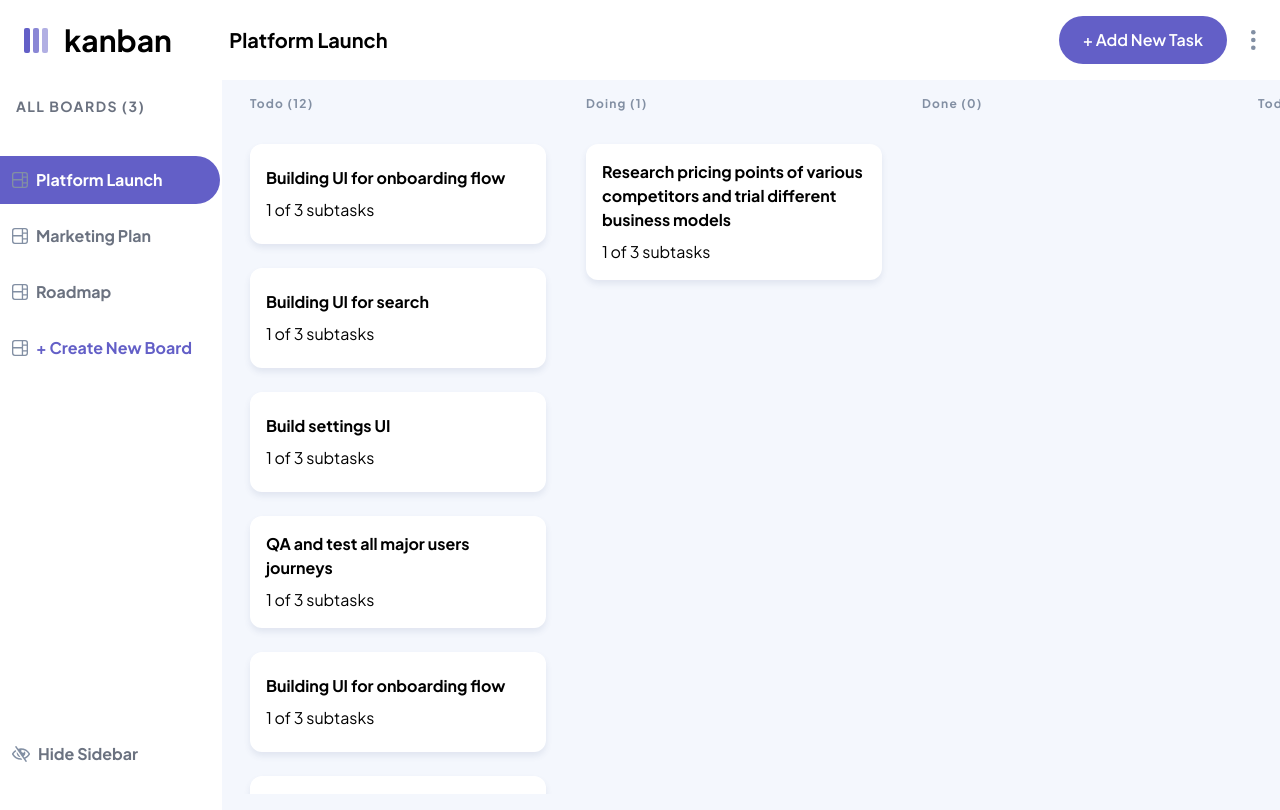
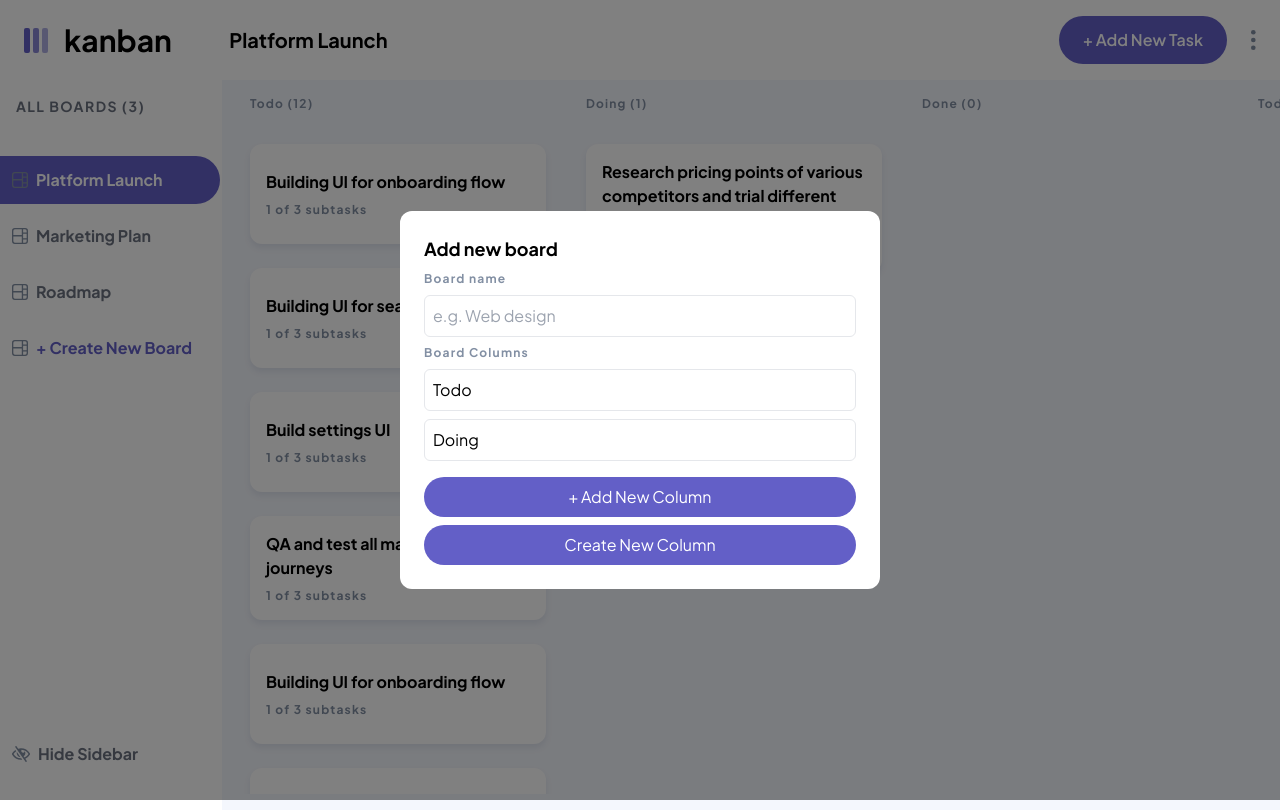
Before and after one commit to razvanparos/kanban, a React (Create React App) app: page / in a window 1280 px wide. Both pictures are taken after a click on the element "+ Create New Board". Built offline with nearby package versions, Linux system fonts and the light colour scheme.

Commit message:
create new board function

```diff
--- a/src/App.css
+++ b/src/App.css
@@ -15,6 +15,9 @@
     width: 2px;
     height: 4px;
 }
+.hide-scroll::-webkit-scrollbar {
+    width: 0px;
+}
   ::-webkit-scrollbar-track {
     background: #F4F7FD;
 }
@@ -27,3 +30,7 @@
     background: #635fc7 ;
     cursor: pointer;
 }
+
+input[type='text']:focus{
+    outline: 1px solid #635fc7;
+}
--- a/src/App.jsx
+++ b/src/App.jsx
@@ -4,7 +4,7 @@ import Header from './Components/Header';
 import Main from './Components/Main';
 
 function App() {
-  let boards =[
+  const [boards, setBoards]=useState([
     {
       boardName:"Platform Launch",
       columns:[
@@ -97,15 +97,19 @@ function App() {
         },
       ],
     }
-  ];
+  ]);
   const [board, setBoard] = useState(boards[0].boardName)
   const switchBoard=(i)=>{
     setBoard(boards[i].boardName)
   }
+  const updateBoards=(newBoard)=>{
+    let newBoards = [...boards, newBoard]
+    setBoards(newBoards)
+  }
   return (
     <div className="App h-full">
       <Header board={board}/>
-      <Main boards={boards} switchBoard={switchBoard}/>
+      <Main boards={boards} switchBoard={switchBoard} updateBoards={updateBoards}/>
     </div>
   );
 }
--- a/src/Components/Main.jsx
+++ b/src/Components/Main.jsx
@@ -1,29 +1,108 @@
-import { useState } from "react";
+import {useEffect, useState } from "react";
 import boardIcon from "../Assets/icon-board.29b48f5174742b4dd3a04f52d710293c.svg"
 import hideIcon from "../Assets/icon-hide-sidebar.0e2c68ccd652fb10d8ba0c0c7f3a2f60.svg"
 import showIcon from "../Assets/icon-show-sidebar.b186c9a8e4a2e4d7d83e0676d3e128fc.svg"
 
 function Main(props) {
+  const [newBoard, setNewBoard] = useState({
+    boardName:"",
+      columns:[
+        {
+          columnName:'Todo',
+        },
+        {
+          columnName:'Doing',
+        },
+      ],
+  });
   const [activeBoard, setActiveBoard] = useState(0);
   const [showSidebar, setSidebar] = useState(true);
+  const [createBoardModal, setCreateBoardModal] = useState(false);
+  const [errorMsg, setErrorMsg] = useState('');
   const boardClick=(i)=>{
     setActiveBoard(i)
     props.switchBoard(i)
   }
+  const stopPropagation=(e)=>{
+      e.stopPropagation();
+  }
+  const handleColumnNameChange = (index, newColumnName) => {
+    setNewBoard((prevBoard) => {
+      const updatedColumns = prevBoard.columns.map((column, i) =>
+        i === index ? { ...column, columnName: newColumnName } : column
+      );
+      return { ...prevBoard, columns: updatedColumns };
+    });
+  };
+  const changeNewBoardName=(value)=>{
+    setNewBoard((prevBoard)=>{
+      return { ...prevBoard, boardName: value };
+    })
+  }
+  const handleAddBoard=()=>{
+    if(newBoard.boardName===''){
+      setErrorMsg('All fields are required')
+      return
+    }else{setErrorMsg('')}
+    for(let i=0;i<newBoard.columns.length;i++){
+      if(newBoard.columns[i].columnName===''){
+        setErrorMsg('All fields are required')
+        return
+      }else{setErrorMsg('')}
+    }
+    props.updateBoards(newBoard);
+    setCreateBoardModal(false)
+    setNewBoard({
+      boardName:"",
+        columns:[
+          {
+            columnName:'Todo',
+          },
+          {
+            columnName:'Doing',
+          },
+        ],
+    });
+  }
+  const handleAddNewColumn=()=>{
+    setNewBoard((prevBoard) => {
+      let updatedColumns = [...prevBoard.columns, {columnName:''}]
+      return { ...prevBoard, columns: updatedColumns};
+    });
+  }
+
+  useEffect(()=>{
+    if(createBoardModal===false){
+      setErrorMsg('');
+      setNewBoard({
+        boardName:"",
+          columns:[
+            {
+              columnName:'Todo',
+            },
+            {
+              columnName:'Doing',
+            },
+          ],
+      });
+    }
+  },[createBoardModal])
+
+
   return (
     <div className="flex" style={{height:'91.2%'}}>
         <div id="sidebar" className={`duration-500 ${showSidebar?'relative w-[270px] h-full pb-8':'w-0 overflow-hidden h-full pb-8'}`}>
           <div className="flex flex-col h-full justify-between">
             <div>
-              <p className="text-gray-500 text-sm tracking-widest font-bold p-4 w-[200px]">{`ALL BOARDS (${props.boards.length})`}</p>
+              <p className="text-gray-500 text-sm tracking-widest font-bold p-4 w-[200px]">{`ALL BOARDS (${props.boards?.length})`}</p>
               <div className="flex flex-col gap-2 mt-6">
-                {props.boards.map((b,i)=>{
+                {props.boards?.map((b,i)=>{
                   return <div key={i} onClick={()=>{boardClick(i)}} className={`${activeBoard===i ? 'overflow-hidden flex items-center text-base bg-purple w-[220px] max-w-[220px] max-h-12 p-3 pr-10 text-white font-bold rounded-r-full cursor-pointer hover:bg-blue-100 hover:text-purple duration-300' : 'overflow-hidden flex items-center text-base w-[220px] p-3 pr-10 text-gray-500 font-bold rounded-r-full cursor-pointer hover:bg-blue-100 hover:text-purple duration-300'} `}>
                     <img src={boardIcon} alt="" className="mr-2 h-full"/>
                     <p className="w-full">{b.boardName}</p>
                   </div>
                 })}
-                <div className="flex items-center text-base w-[220px] max-w-[220px] p-3 pr-2 text-purple font-bold rounded-r-full cursor-pointer hover:bg-blue-100 hover:text-purple duration-300">
+                <div onClick={()=>{setCreateBoardModal(true)}} className="flex items-center text-base w-[220px] max-w-[220px] p-3 pr-2 text-purple font-bold rounded-r-full cursor-pointer hover:bg-blue-100 hover:text-purple duration-300">
                   <img src={boardIcon} alt="" className="mr-2 h-full"/>
                   <p className="w-full">+ Create New Board</p>
                 </div>
@@ -46,10 +125,10 @@ function Main(props) {
                   return <div key={i}className="h-full min-w-[320px] w-fit pb-4 overflow-scroll px-3">
                       <p className="mb-8 font-bold text-asd text-xs tracking-widest">{`${c.columnName} (${c.tasks?.length>0 ? c.tasks?.length : "0"})`}</p>
                       <div className="flex flex-col gap-6">
-                        {c.tasks?.map((t)=>{
-                          return <div className="cursor-pointer gap-y-2 bg-white p-4 rounded-xl flex flex-col w-full justify-center min-h-[100px] card-shadow">
+                        {c.tasks?.map((t,i)=>{
+                          return <div key={i} className="cursor-pointer gap-y-2 bg-white p-4 rounded-xl flex flex-col w-full justify-center min-h-[100px] card-shadow">
                               <p className="font-bold">{t.taskName}</p>
-                              <p>1 of 3 subtasks</p>
+                              <p className="font-bold text-asd text-xs tracking-widest">1 of 3 subtasks</p>
                           </div>
                         })}
                       </div>
@@ -60,6 +139,26 @@ function Main(props) {
                 </div>
         </div>
 
+        <div onClick={()=>{setCreateBoardModal(false)}} id="new-board-modal" className={`${createBoardModal?'top-0 absolute h-screen w-screen flex items-center justify-center backdrop-brightness-50':'hidden'}`}>
+          <div onClick={stopPropagation} className="w-[480px] h-fit max-h-[700px] overflow-y-scroll overflow-x-hidden bg-white rounded-xl p-6 z-10 flex flex-col justify-between gap-y-2 hide-scroll">
+            <p className="font-bold text-lg">Add new board</p>
+            <div className="flex flex-col gap-2">
+              <p className="font-bold text-asd text-xs tracking-widest">Board name</p>
+              <input type="text" value={newBoard.boardName} onChange={(e)=>{changeNewBoardName(e.target.value)}} placeholder="e.g. Web design" className="border-[1px] w-full p-2 rounded-md"/>
+            </div>
+            <div className="flex flex-col gap-2">
+              <p className="font-bold text-asd text-xs tracking-widest">Board Columns</p>
+              {newBoard.columns.map((c,i)=>{
+                return <input key={i} type="text" value={c.columnName} onChange={(e)=>{handleColumnNameChange(i, e.target.value)}} className="placeholder:text-sm border-[1px] w-full p-2 rounded-md"/>
+              })}
+            </div>
+            <p className="text-red-600 font-bold">{errorMsg}</p>
+            <button onClick={handleAddNewColumn} className="bg-purple text-white w-full py-2 rounded-full">+ Add New Column</button>
+            <button onClick={handleAddBoard} className="bg-purple text-white w-full py-2 rounded-full">Create New Column</button>
+          </div>
+        </div>
+
+
     </div>
   );
 }
```
